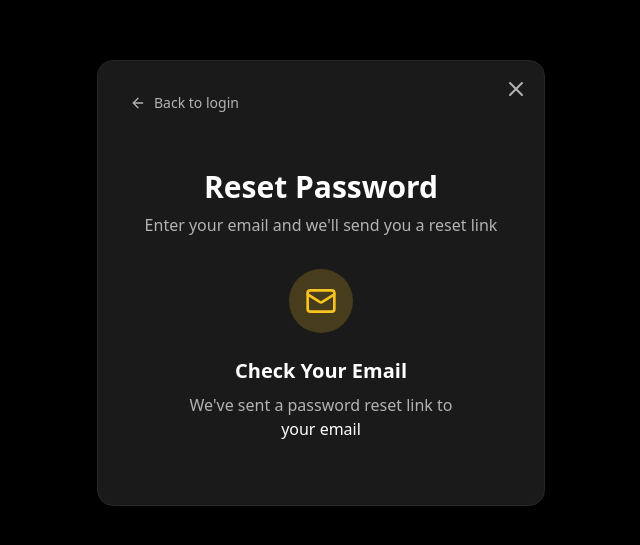
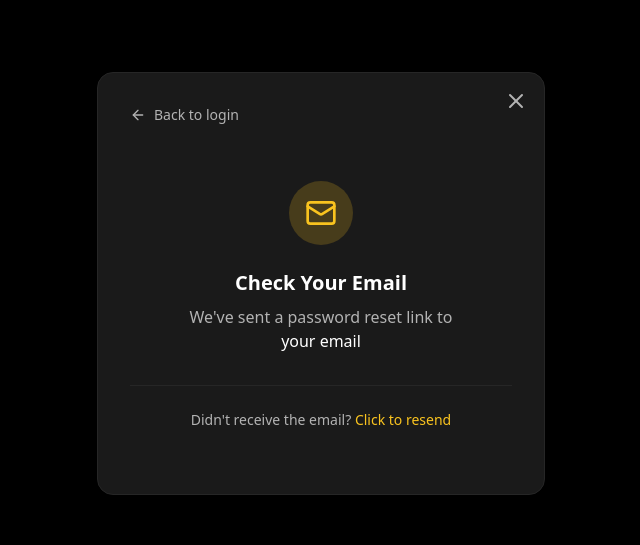
Before and after one commit to kzi-nastava/mrs-team27-Lucky3, an Angular app in the folder web/: page /reset-password-sent in a window 1280 px wide. Shown: the part 117-662 px from the top of the page, without its empty margins (319-959 px from the left). Built offline with nearby package versions, Linux system fonts and the light colour scheme.

Commit message:
feat(auth): add resend email functionality to reset password sent page
* Add "Click to resend" button with 60s cooldown timer

```diff
--- a/web/src/app/account-control/reset-password-sent/reset-password-sent.component.html
+++ b/web/src/app/account-control/reset-password-sent/reset-password-sent.component.html
@@ -10,11 +10,6 @@
     </a>
 
     <div class="text-center py-8">
-      <h1 class="text-3xl font-bold text-white mb-2">Reset Password</h1>
-      <p class="text-gray-400 mb-8">
-        Enter your email and we'll send you a reset link
-      </p>
-
       <div class="w-16 h-16 bg-yellow-500/20 rounded-full flex items-center justify-center mx-auto mb-6">
         <svg xmlns="http://www.w3.org/2000/svg" width="32" height="32" viewBox="0 0 24 24" fill="none" stroke="currentColor" stroke-width="2" stroke-linecap="round" stroke-linejoin="round" class="text-yellow-500"><rect width="20" height="16" x="2" y="4" rx="2"/><path d="m22 7-8.97 5.7a1.94 1.94 0 0 1-2.06 0L2 7"/></svg>
       </div>
@@ -24,6 +19,15 @@
         We've sent a password reset link to<br/>
         <span class="text-white">{{ email }}</span>
       </p>
+
+      <div class="mt-8 pt-6 border-t border-gray-800">
+        <p class="text-gray-400 text-sm">
+          Didn't receive the email?
+          <button (click)="resendEmail()" [disabled]="resendCooldown > 0" class="text-yellow-500 hover:text-yellow-400 font-medium transition-colors cursor-pointer disabled:opacity-50 disabled:cursor-not-allowed">
+            {{ resendCooldown > 0 ? 'Resend in ' + resendCooldown + 's' : 'Click to resend' }}
+          </button>
+        </p>
+      </div>
     </div>
   </div>
 </div>
--- a/web/src/app/account-control/reset-password-sent/reset-password-sent.component.ts
+++ b/web/src/app/account-control/reset-password-sent/reset-password-sent.component.ts
@@ -11,6 +11,7 @@ import { ActivatedRoute, RouterModule } from '@angular/router';
 })
 export class ResetPasswordSentComponent implements OnInit {
   email = '';
+  resendCooldown = 0;
 
   constructor(private route: ActivatedRoute) {}
 
@@ -19,4 +20,19 @@ export class ResetPasswordSentComponent implements OnInit {
       this.email = params['email'] || 'your email';
     });
   }
+
+  resendEmail() {
+    if (this.resendCooldown > 0) return;
+
+    // Simulate API call
+    console.log('Resending email to:', this.email);
+
+    this.resendCooldown = 60;
+    const interval = setInterval(() => {
+      this.resendCooldown--;
+      if (this.resendCooldown <= 0) {
+        clearInterval(interval);
+      }
+    }, 1000);
+  }
 }
```
